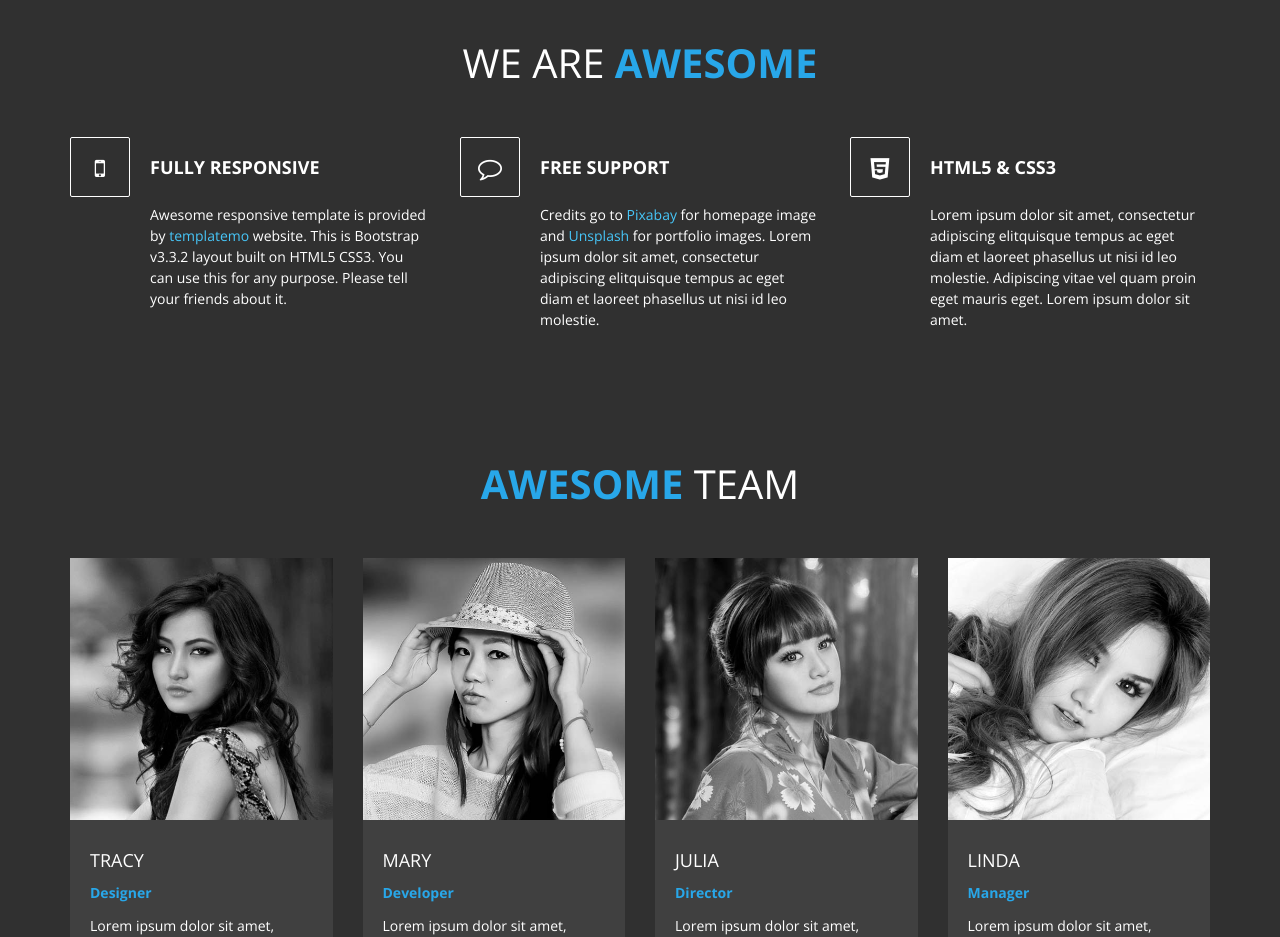
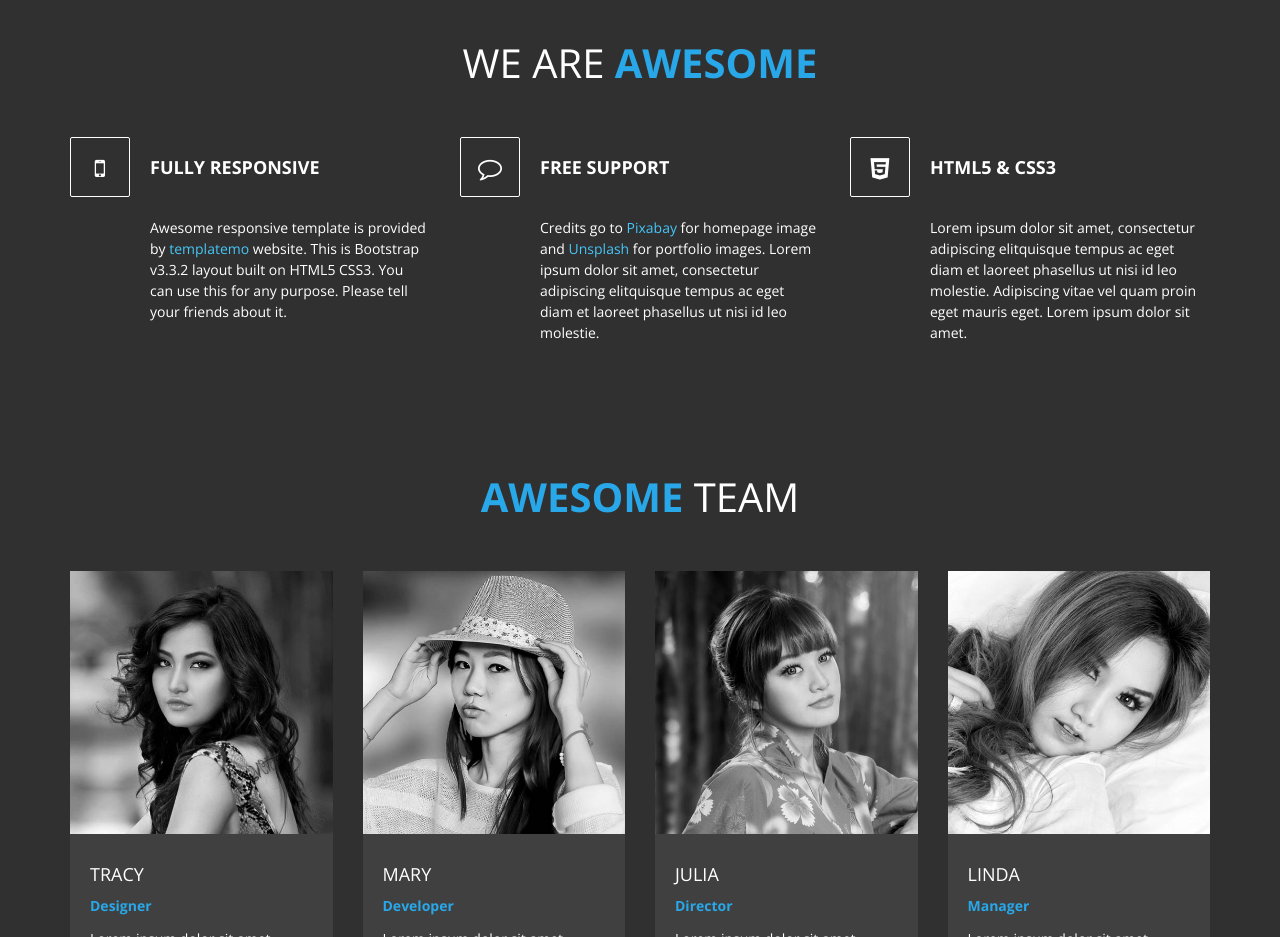
Before and after one commit to noblesilence/tm_450_awesome, a plain HTML site: page index.html in a window 1280 px wide. Shown: the part 820-1757 px from the top of the page. Drawn offline with nearby package versions, Linux system fonts and the light colour scheme.

Commit message:
Fix About section, media boxes

```diff
--- a/css/templatemo-style.css
+++ b/css/templatemo-style.css
@@ -285,9 +285,6 @@ a:focus {
 /* end home */
 
 /* start about */
-#about .media-heading-wrapper {
-  padding-bottom: 32px;
-}
 #about .media-heading-wrapper .fa {
   border: 1px solid #fff;
   border-radius: 2px;
@@ -603,8 +600,28 @@ a:focus {
 }
 /* end 360 media quires */
 
+/* TODO: combine this block with above */
 @media (max-width: 767px) {
   .container {
     max-width: none;
   }
+
+  .tm-media {
+    margin-bottom: 30px;
+  }
 }
+
+.tm-media {
+  display: flex;
+  flex-direction: column;
+}
+
+.tm-media-body {
+  padding-left: 80px;
+}
+
+@media (max-width: 991px) and (min-width: 768px) {
+  .tm-media-body {
+    padding-left: 0;
+  }
+}
--- a/index.html
+++ b/index.html
@@ -115,41 +115,40 @@
     					<h2 class="wow bounceIn" data-wow-offset="50" data-wow-delay="0.3s">WE ARE <span>AWESOME</span></h2>
     				</div>
 					<div class="col-lg-4 col-md-4 col-12 wow fadeInLeft" data-wow-offset="50" data-wow-delay="0.6s">
-						<div class="media">
+						<div class="tm-media">
 							<div class="media-heading-wrapper">
 								<div class="media-object pull-left">
 									<i class="fa fa-mobile"></i>
 								</div>
+								<h3 class="media-heading">FULLY RESPONSIVE</h3>
 							</div>
-							<div class="media-body">
-								<h3 class="media-heading">FULLY RESPONSIVE</h3>
+							<div class="tm-media-body">
 								<p>Awesome responsive template is provided by <a rel="nofollow" href="http://www.templatemo.com" target="_parent">templatemo</a> website. This is Bootstrap v3.3.2 layout built on HTML5 CSS3. You can use this for any purpose. Please tell your friends about it.</p>
 							</div>
 						</div>
 					</div>
 					<div class="col-lg-4 col-md-4 col-12 wow fadeInUp" data-wow-offset="50" data-wow-delay="0.9s">
-						<div class="media">
+						<div class="tm-media">
 							<div class="media-heading-wrapper">
 								<div class="media-object pull-left">
 									<i class="fa fa-comment-o"></i>
 								</div>
+								<h3 class="media-heading">FREE SUPPORT</h3>
 							</div>
-							<div class="media-body">
-								<h3 class="media-heading">FREE SUPPORT</h3>
+							<div class="tm-media-body">
 								<p>Credits go to <a rel="nofollow" href="http://pixabay.com">Pixabay</a> for homepage image and <a rel="nofollow" href="http://unsplash.com">Unsplash</a> for portfolio images. Lorem ipsum dolor sit amet, consectetur adipiscing elitquisque tempus ac eget diam et laoreet phasellus ut nisi id leo molestie.</p>
 							</div>
 						</div>
 					</div>
 					<div class="col-lg-4 col-md-4 col-12 wow fadeInRight" data-wow-offset="50" data-wow-delay="0.6s">
-						<div class="media">
+						<div class="tm-media mb-0">
 							<div class="media-heading-wrapper">
 								<div class="media-object pull-left">
 									<i class="fa fa-html5"></i>
 								</div>
-
+								<h3 class="media-heading">HTML5 &AMP; CSS3</h3>
 							</div>
-							<div class="media-body">
-								<h3 class="media-heading">HTML5 &AMP; CSS3</h3>
+							<div class="tm-media-body">
 								<p>Lorem ipsum dolor sit amet, consectetur adipiscing elitquisque tempus ac eget diam et laoreet phasellus ut nisi id leo molestie. Adipiscing vitae vel quam proin eget mauris eget. Lorem ipsum dolor sit amet.</p>
 							</div>
 						</div>
```
Also changed, not shown: 1 other file.
